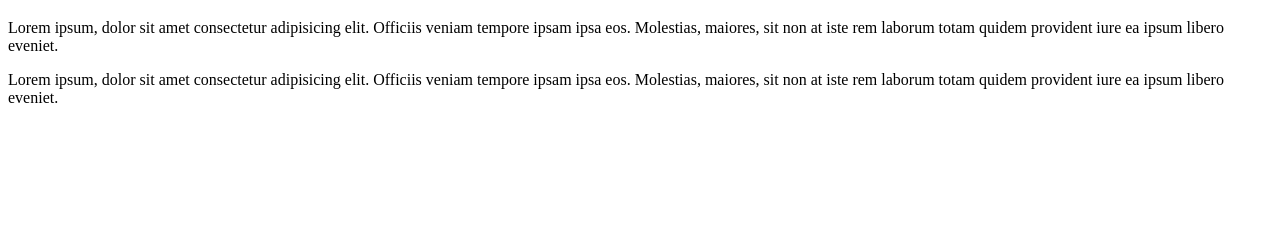
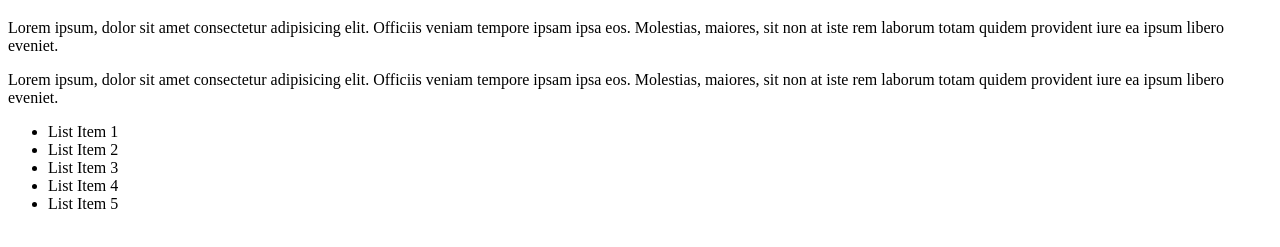
Before and after one commit to DesignisOrion/DIO-Git-Tutorial, a plain HTML site: page index.html in a window 1280 px wide. Shown: the part 61-308 px from the top of the page. Drawn offline with Linux system fonts and the light colour scheme.

Commit message:
add list items

```diff
--- a/index.html
+++ b/index.html
@@ -9,5 +9,12 @@
     <h1>Hello World!</h1>
     <p>Lorem ipsum, dolor sit amet consectetur adipisicing elit. Officiis veniam tempore ipsam ipsa eos. Molestias, maiores, sit non at iste rem laborum totam quidem provident iure ea ipsum libero eveniet.</p>
     <p>Lorem ipsum, dolor sit amet consectetur adipisicing elit. Officiis veniam tempore ipsam ipsa eos. Molestias, maiores, sit non at iste rem laborum totam quidem provident iure ea ipsum libero eveniet.</p>
+    <ul>
+      <li>List Item 1</li>
+      <li>List Item 2</li>
+      <li>List Item 3</li>
+      <li>List Item 4</li>
+      <li>List Item 5</li>
+    </ul>
   </body>
 </html>
```
